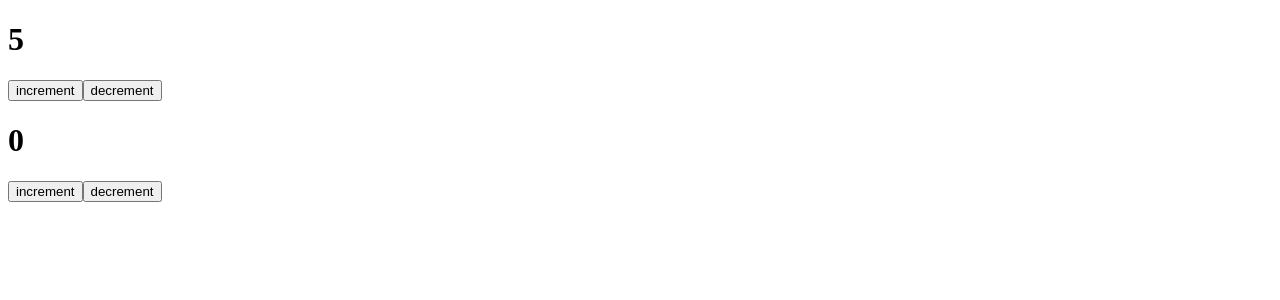
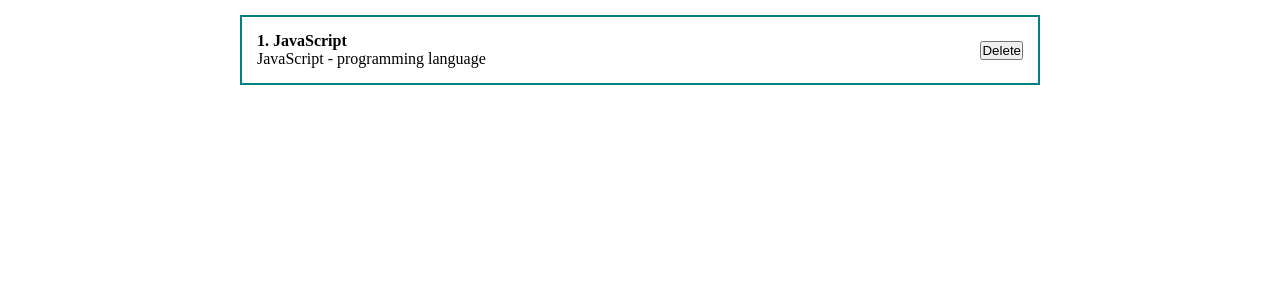
Before and after one commit to NastyaYemko/react-project, a React (Create React App) app: page / in a window 1280 px wide. Shown: the top 300 px of the page. Built offline with nearby package versions, Linux system fonts and the light colour scheme.

Commit message:
create styles

```diff
--- a/src/App.js
+++ b/src/App.js
@@ -1,12 +1,13 @@
 import React, {useState} from "react";
 import Counter from "./components/Counter";
 import ClassCounter from "./components/ClassCounter";
+import PostItem from "./components/PostItem";
+import './styles/App.css'
 
 function App() {
   return (
     <div className="App">
-      <Counter/>
-      <ClassCounter/>
+      <PostItem/>
     </div>
   );
 }
--- /dev/null
+++ b/src/components/PostItem.jsx
@@ -0,0 +1,17 @@
+import React from 'react';
+
+const PostItem = () => {
+    return (
+        <div className="post">
+            <div className="post__content">
+                <strong>1. JavaScript</strong>
+                <div>JavaScript - programming language</div>
+            </div>
+            <div className="post__btns">
+                <button>Delete</button>
+            </div>
+        </div>
+    );
+};
+
+export default PostItem;
--- /dev/null
+++ b/src/styles/App.css
@@ -0,0 +1,23 @@
+* {
+    margin: 0;
+    padding: 0;
+    box-sizing: border-box;
+}
+
+#root {
+    display: flex;
+    justify-content: center;
+}
+
+.App {
+    width: 800px;
+}
+
+.post {
+    display: flex;
+    padding: 15px;
+    border: 2px solid teal;
+    margin-top: 15px;
+    justify-content: space-between;
+    align-items: center;
+}
```
